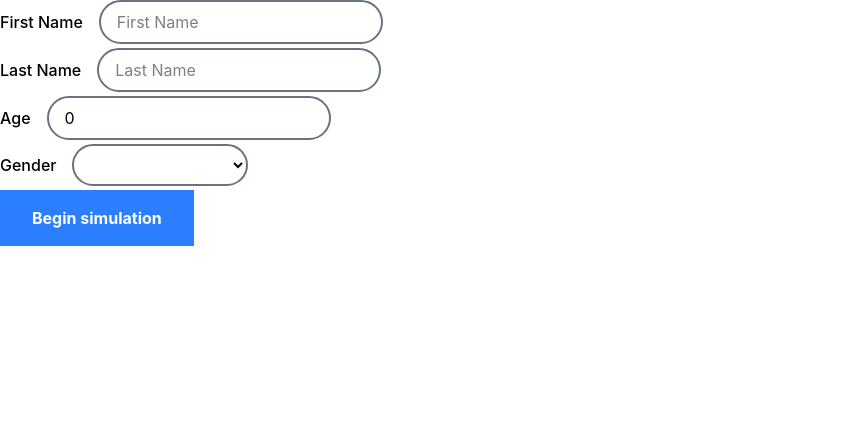
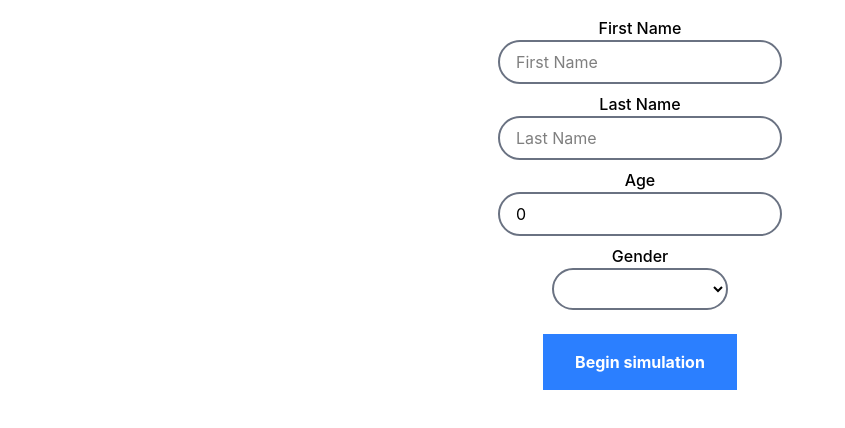
Before and after one commit to stephenmhudak/Poverty-Simulator, a Vue app: page /simulation in a window 1280 px wide. Shown: the top 428 px of the page, without its empty margins (0-845 px from the left). Built offline with nearby package versions, Linux system fonts and the light colour scheme.

Commit message:
change: basic style edits

```diff
--- a/src/App.vue
+++ b/src/App.vue
@@ -2,6 +2,9 @@
 </script>
 
 <template>
-
-  <RouterView />
+    <div class="flex justify-center">
+        <div class="w-5/6 pt-4">
+            <RouterView />
+        </div>
+    </div>
 </template>
--- a/src/Components/PsButton.vue
+++ b/src/Components/PsButton.vue
@@ -53,7 +53,8 @@ const buttonColor = computed(() => {
     <button
         v-else
         :disabled="props.disabled"
-        :class="'ps-btn ' + buttonColor">
+        :class="'ps-btn ' + buttonColor + ' ' + props.class"
+    >
         {{ props.label }}
     </button>
 </template>
--- a/src/Pages/Start/index.vue
+++ b/src/Pages/Start/index.vue
@@ -44,7 +44,7 @@ function applyUserDetails() {
 </script>
 
 <template>
-    <div>
+    <div class="text-center">
         <div>
             <PsTextField name="firstName" label="First Name" class="" :disabled="false" v-model="firstName" />
         </div>
@@ -58,6 +58,6 @@ function applyUserDetails() {
             <PsSelect name="gender" label="Gender" :disabled="false" :values="genders" v-model="gender" />
         </div>
 
-        <PsButton label="Begin simulation" color="blue" class="block my-1" @click="applyUserDetails" />
+        <PsButton label="Begin simulation" color="blue" class="mt-4" @click="applyUserDetails" />
     </div>
 </template>
--- a/src/style.css
+++ b/src/style.css
@@ -17,7 +17,7 @@
 }
 
 .ps-textfield-label {
-  @apply font-medium mr-4;
+  @apply font-medium block;
 }
 
 .ps-textfield {
@@ -25,12 +25,12 @@
     border-2 border-gray-500
     rounded-full
     py-2 px-4
-    mt-0 mb-1
+    mt-0 mb-2
     focus:outline-none focus:ring-2 focus:ring-blue-500 focus:border-blue-500;
 }
 
 .ps-select-label {
-  @apply font-medium mr-4;
+  @apply font-medium block;
 }
 
 .ps-select {
@@ -38,6 +38,6 @@
     border-2 border-gray-500
     rounded-full
     py-2 px-4
-    mt-0 mb-1
+    mt-0 mb-2
     focus:outline-none focus:ring-2 focus:ring-blue-500 focus:border-blue-500;
 }
```
